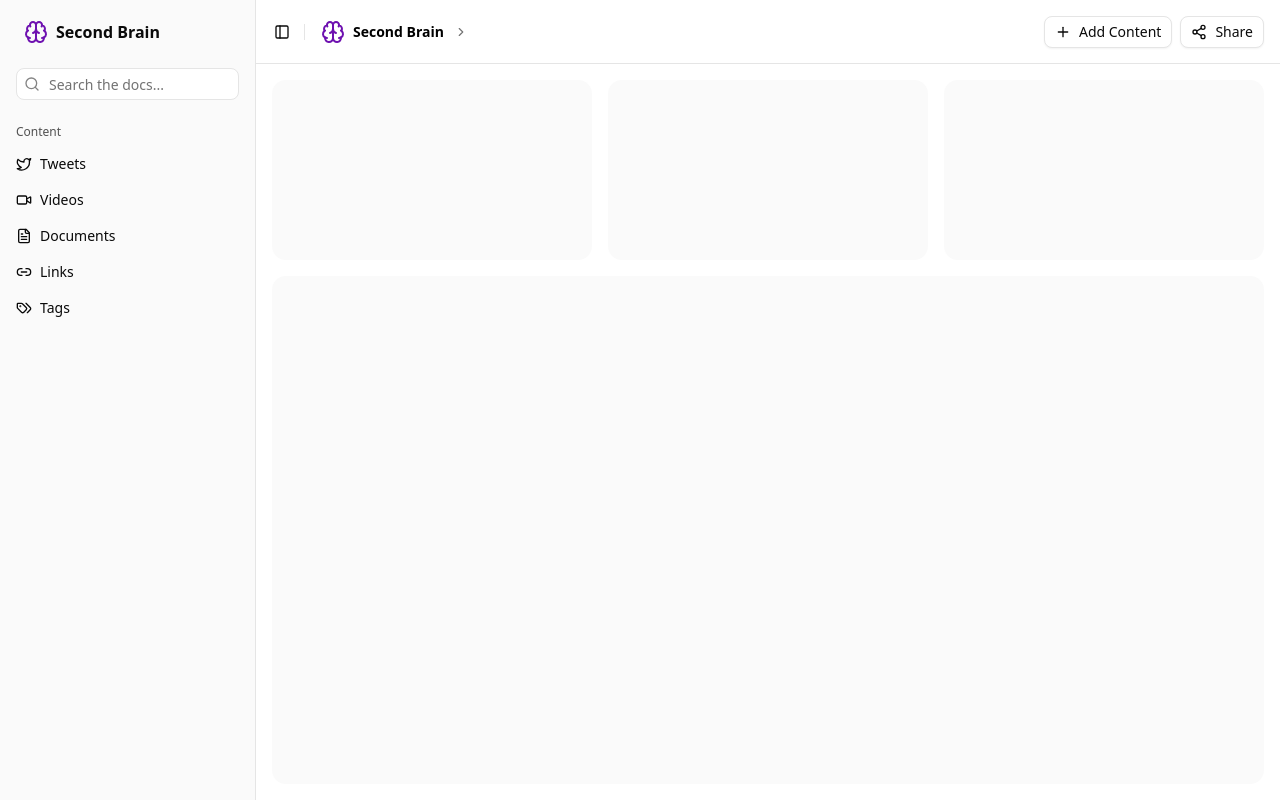
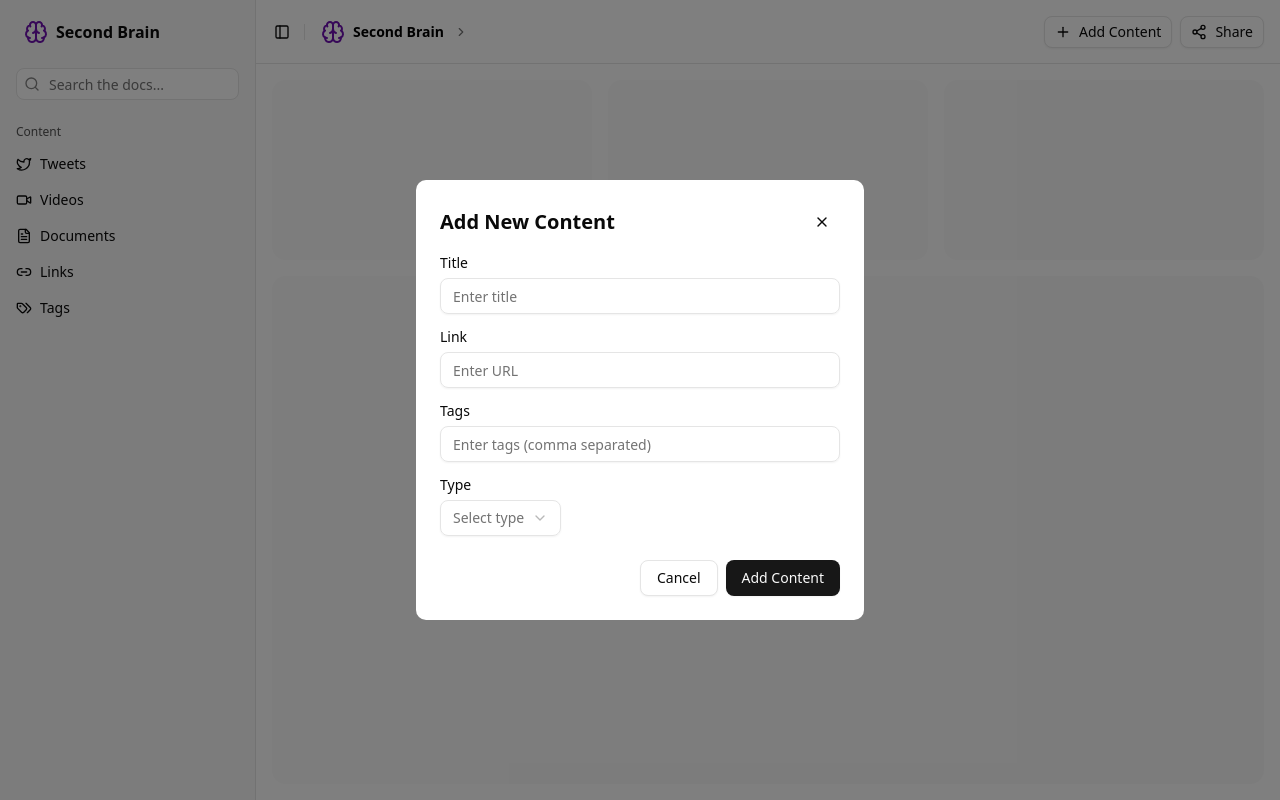
Before and after one commit to prakhar362/SecondBrain, a React (Vite) app in the folder frontend/: page /home in a window 1280 px wide. Both pictures are taken after a click on the button "Add Content". Built offline with nearby package versions, Linux system fonts and the light colour scheme.

Commit message:
createContent component UI added

```diff
--- a/frontend/package.json
+++ b/frontend/package.json
@@ -13,6 +13,7 @@
     "@radix-ui/react-dialog": "^1.1.14",
     "@radix-ui/react-dropdown-menu": "^2.1.15",
     "@radix-ui/react-label": "^2.1.7",
+    "@radix-ui/react-select": "^2.2.5",
     "@radix-ui/react-separator": "^1.1.7",
     "@radix-ui/react-slot": "^1.2.3",
     "@radix-ui/react-tabs": "^1.1.12",
--- /dev/null
+++ b/frontend/src/components/CreateContentModal.jsx
@@ -0,0 +1,102 @@
+import { X } from 'lucide-react';
+import React, { useState } from 'react'
+import { Button } from "@/components/ui/button"
+import { Input } from "@/components/ui/input"
+import { Label } from "@/components/ui/label"
+import { Select, SelectContent, SelectItem, SelectTrigger, SelectValue } from "@/components/ui/select"
+
+//this is a controlled component
+function CreateContentModal({ open, onClose }) {
+  const [formData, setFormData] = useState({
+    title: '',
+    link: '',
+    tags: '',
+    type: ''
+  });
+
+  const handleSubmit = (e) => {
+    e.preventDefault();
+    // TODO: Handle form submission
+    console.log(formData);
+    onClose();
+  };
+
+  if (!open) return null;
+
+  return (
+    <div className="fixed inset-0 bg-black/50 flex items-center justify-center z-50">
+      <div className="bg-white rounded-lg p-6 w-full max-w-md">
+        <div className="flex justify-between items-center mb-4">
+          <h2 className="text-xl font-semibold">Add New Content</h2>
+          <Button variant="ghost" size="icon" onClick={onClose}>
+            <X className="h-4 w-4" />
+          </Button>
+        </div>
+
+        <form onSubmit={handleSubmit} className="space-y-4">
+          <div className="space-y-2">
+            <Label htmlFor="title">Title</Label>
+            <Input
+              id="title"
+              value={formData.title}
+              onChange={(e) => setFormData({ ...formData, title: e.target.value })}
+              placeholder="Enter title"
+              required
+            />
+          </div>
+
+          <div className="space-y-2">
+            <Label htmlFor="link">Link</Label>
+            <Input
+              id="link"
+              type="url"
+              value={formData.link}
+              onChange={(e) => setFormData({ ...formData, link: e.target.value })}
+              placeholder="Enter URL"
+              required
+            />
+          </div>
+
+          <div className="space-y-2">
+            <Label htmlFor="tags">Tags</Label>
+            <Input
+              id="tags"
+              value={formData.tags}
+              onChange={(e) => setFormData({ ...formData, tags: e.target.value })}
+              placeholder="Enter tags (comma separated)"
+            />
+          </div>
+
+          <div className="space-y-2">
+            <Label htmlFor="type">Type</Label>
+            <Select
+              value={formData.type}
+              onValueChange={(value) => setFormData({ ...formData, type: value })}
+            >
+              <SelectTrigger>
+                <SelectValue placeholder="Select type" />
+              </SelectTrigger>
+              <SelectContent>
+                <SelectItem value="article">Article</SelectItem>
+                <SelectItem value="video">Video</SelectItem>
+                <SelectItem value="note">Note</SelectItem>
+                <SelectItem value="bookmark">Bookmark</SelectItem>
+              </SelectContent>
+            </Select>
+          </div>
+
+          <div className="flex justify-end gap-2 mt-6">
+            <Button variant="outline" onClick={onClose}>
+              Cancel
+            </Button>
+            <Button type="submit">
+              Add Content
+            </Button>
+          </div>
+        </form>
+      </div>
+    </div>
+  )
+}
+
+export default CreateContentModal
--- /dev/null
+++ b/frontend/src/components/ui/select.jsx
@@ -0,0 +1,164 @@
+import * as React from "react"
+import * as SelectPrimitive from "@radix-ui/react-select"
+import { CheckIcon, ChevronDownIcon, ChevronUpIcon } from "lucide-react"
+
+import { cn } from "@/lib/utils"
+
+function Select({
+  ...props
+}) {
+  return <SelectPrimitive.Root data-slot="select" {...props} />;
+}
+
+function SelectGroup({
+  ...props
+}) {
+  return <SelectPrimitive.Group data-slot="select-group" {...props} />;
+}
+
+function SelectValue({
+  ...props
+}) {
+  return <SelectPrimitive.Value data-slot="select-value" {...props} />;
+}
+
+function SelectTrigger({
+  className,
+  size = "default",
+  children,
+  ...props
+}) {
+  return (
+    (<SelectPrimitive.Trigger
+      data-slot="select-trigger"
+      data-size={size}
+      className={cn(
+        "border-input data-[placeholder]:text-muted-foreground [&_svg:not([class*='text-'])]:text-muted-foreground focus-visible:border-ring focus-visible:ring-ring/50 aria-invalid:ring-destructive/20 dark:aria-invalid:ring-destructive/40 aria-invalid:border-destructive dark:bg-input/30 dark:hover:bg-input/50 flex w-fit items-center justify-between gap-2 rounded-md border bg-transparent px-3 py-2 text-sm whitespace-nowrap shadow-xs transition-[color,box-shadow] outline-none focus-visible:ring-[3px] disabled:cursor-not-allowed disabled:opacity-50 data-[size=default]:h-9 data-[size=sm]:h-8 *:data-[slot=select-value]:line-clamp-1 *:data-[slot=select-value]:flex *:data-[slot=select-value]:items-center *:data-[slot=select-value]:gap-2 [&_svg]:pointer-events-none [&_svg]:shrink-0 [&_svg:not([class*='size-'])]:size-4",
+        className
+      )}
+      {...props}>
+      {children}
+      <SelectPrimitive.Icon asChild>
+        <ChevronDownIcon className="size-4 opacity-50" />
+      </SelectPrimitive.Icon>
+    </SelectPrimitive.Trigger>)
+  );
+}
+
+function SelectContent({
+  className,
+  children,
+  position = "popper",
+  ...props
+}) {
+  return (
+    (<SelectPrimitive.Portal>
+      <SelectPrimitive.Content
+        data-slot="select-content"
+        className={cn(
+          "bg-popover text-popover-foreground data-[state=open]:animate-in data-[state=closed]:animate-out data-[state=closed]:fade-out-0 data-[state=open]:fade-in-0 data-[state=closed]:zoom-out-95 data-[state=open]:zoom-in-95 data-[side=bottom]:slide-in-from-top-2 data-[side=left]:slide-in-from-right-2 data-[side=right]:slide-in-from-left-2 data-[side=top]:slide-in-from-bottom-2 relative z-50 max-h-(--radix-select-content-available-height) min-w-[8rem] origin-(--radix-select-content-transform-origin) overflow-x-hidden overflow-y-auto rounded-md border shadow-md",
+          position === "popper" &&
+            "data-[side=bottom]:translate-y-1 data-[side=left]:-translate-x-1 data-[side=right]:translate-x-1 data-[side=top]:-translate-y-1",
+          className
+        )}
+        position={position}
+        {...props}>
+        <SelectScrollUpButton />
+        <SelectPrimitive.Viewport
+          className={cn("p-1", position === "popper" &&
+            "h-[var(--radix-select-trigger-height)] w-full min-w-[var(--radix-select-trigger-width)] scroll-my-1")}>
+          {children}
+        </SelectPrimitive.Viewport>
+        <SelectScrollDownButton />
+      </SelectPrimitive.Content>
+    </SelectPrimitive.Portal>)
+  );
+}
+
+function SelectLabel({
+  className,
+  ...props
+}) {
+  return (
+    (<SelectPrimitive.Label
+      data-slot="select-label"
+      className={cn("text-muted-foreground px-2 py-1.5 text-xs", className)}
+      {...props} />)
+  );
+}
+
+function SelectItem({
+  className,
+  children,
+  ...props
+}) {
+  return (
+    (<SelectPrimitive.Item
+      data-slot="select-item"
+      className={cn(
+        "focus:bg-accent focus:text-accent-foreground [&_svg:not([class*='text-'])]:text-muted-foreground relative flex w-full cursor-default items-center gap-2 rounded-sm py-1.5 pr-8 pl-2 text-sm outline-hidden select-none data-[disabled]:pointer-events-none data-[disabled]:opacity-50 [&_svg]:pointer-events-none [&_svg]:shrink-0 [&_svg:not([class*='size-'])]:size-4 *:[span]:last:flex *:[span]:last:items-center *:[span]:last:gap-2",
+        className
+      )}
+      {...props}>
+      <span className="absolute right-2 flex size-3.5 items-center justify-center">
+        <SelectPrimitive.ItemIndicator>
+          <CheckIcon className="size-4" />
+        </SelectPrimitive.ItemIndicator>
+      </span>
+      <SelectPrimitive.ItemText>{children}</SelectPrimitive.ItemText>
+    </SelectPrimitive.Item>)
+  );
+}
+
+function SelectSeparator({
+  className,
+  ...props
+}) {
+  return (
+    (<SelectPrimitive.Separator
+      data-slot="select-separator"
+      className={cn("bg-border pointer-events-none -mx-1 my-1 h-px", className)}
+      {...props} />)
+  );
+}
+
+function SelectScrollUpButton({
+  className,
+  ...props
+}) {
+  return (
+    (<SelectPrimitive.ScrollUpButton
+      data-slot="select-scroll-up-button"
+      className={cn("flex cursor-default items-center justify-center py-1", className)}
+      {...props}>
+      <ChevronUpIcon className="size-4" />
+    </SelectPrimitive.ScrollUpButton>)
+  );
+}
+
+function SelectScrollDownButton({
+  className,
+  ...props
+}) {
+  return (
+    (<SelectPrimitive.ScrollDownButton
+      data-slot="select-scroll-down-button"
+      className={cn("flex cursor-default items-center justify-center py-1", className)}
+      {...props}>
+      <ChevronDownIcon className="size-4" />
+    </SelectPrimitive.ScrollDownButton>)
+  );
+}
+
+export {
+  Select,
+  SelectContent,
+  SelectGroup,
+  SelectItem,
+  SelectLabel,
+  SelectScrollDownButton,
+  SelectScrollUpButton,
+  SelectSeparator,
+  SelectTrigger,
+  SelectValue,
+}
--- a/frontend/src/pages/Dashboard/Home.jsx
+++ b/frontend/src/pages/Dashboard/Home.jsx
@@ -15,8 +15,12 @@
 } from "@/components/ui/sidebar"
 import { Brain, Plus, Share2 } from 'lucide-react'
 import { Button } from "@/components/ui/button"
+import CreateContentModal from "@/components/CreateContentModal"
+import { useState } from "react"
 
 export default function Home() {
+  const [isModalOpen, setIsModalOpen] = useState(false);
+
   return (
     <SidebarProvider>
       <AppSidebar />
@@ -41,7 +45,12 @@
             </Breadcrumb>
           </div>
           <div className="flex items-center gap-2">
-            <Button variant="outline" size="sm" className="gap-2">
+            <Button
+              variant="outline"
+              size="sm"
+              className="gap-2"
+              onClick={() => setIsModalOpen(true)}
+            >
               <Plus className="h-4 w-4" />
               Add Content
             </Button>
@@ -60,6 +69,7 @@
           <div className="bg-muted/50 min-h-[100vh] flex-1 rounded-xl md:min-h-min" />
         </div>
       </SidebarInset>
+      <CreateContentModal open={isModalOpen} onClose={() => setIsModalOpen(false)} />
     </SidebarProvider>
   )
 }
```
Also changed, not shown: 1 other file (tests, documents, lock files or other folders).
